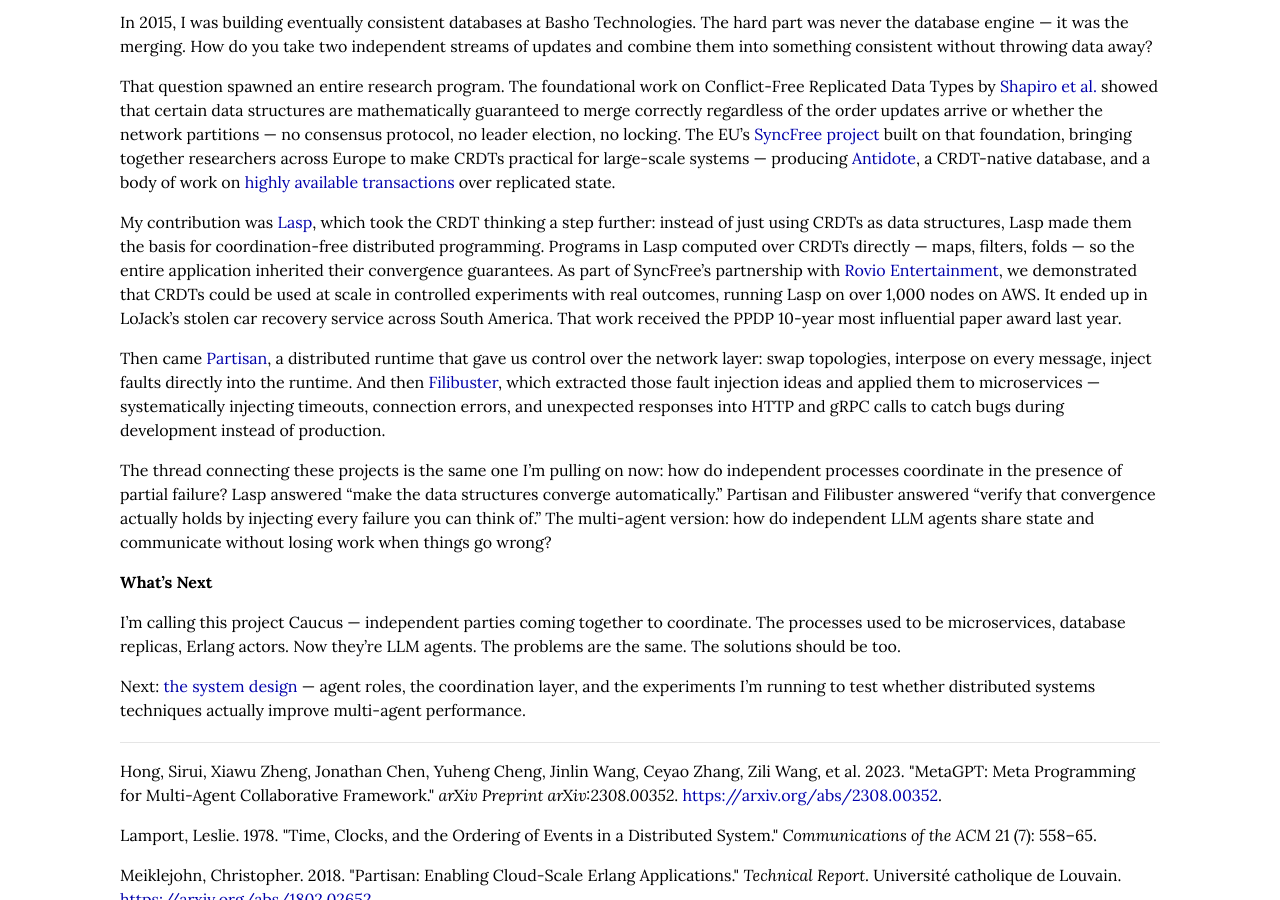
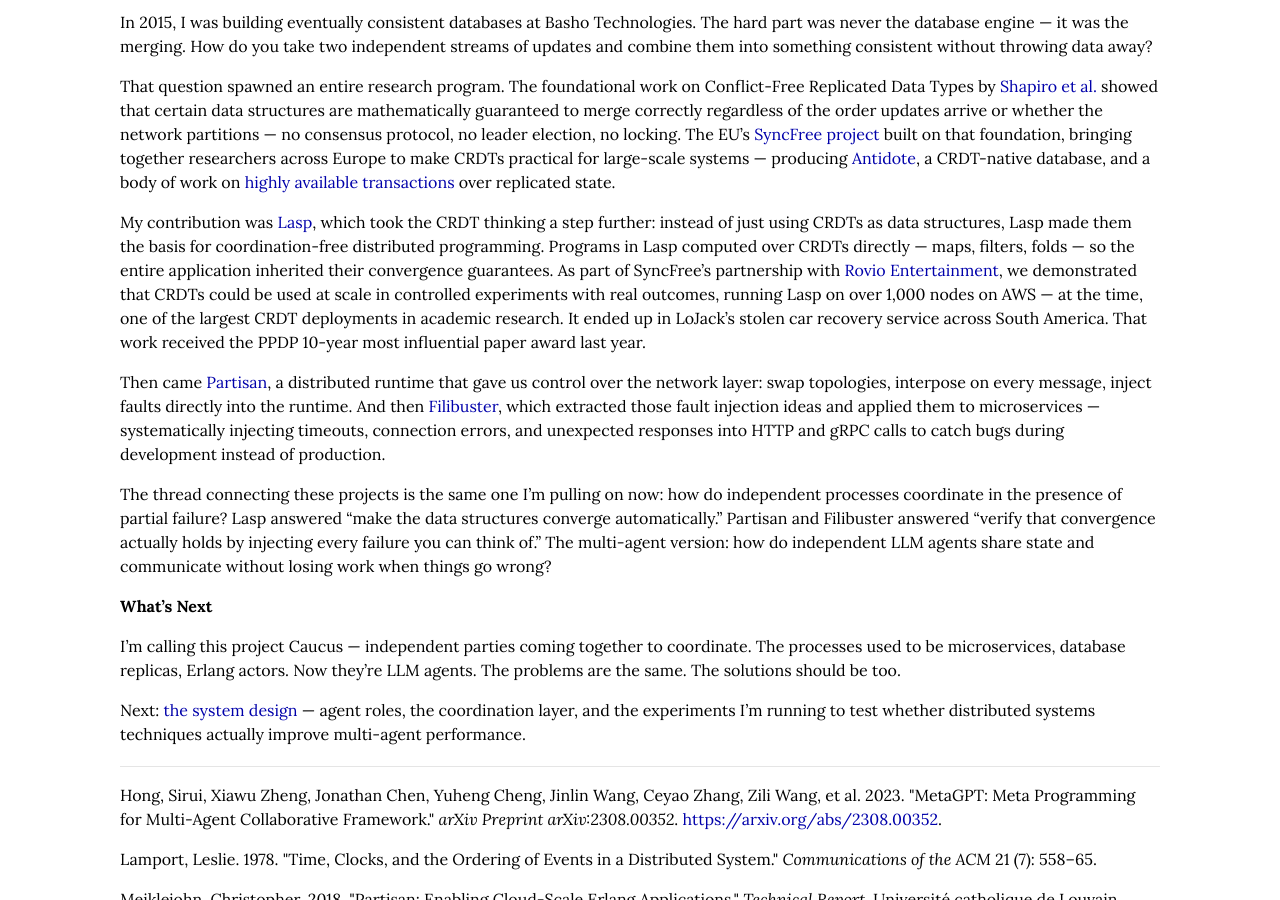
Before and after one commit to cmeiklejohn/cmeiklejohn.github.io, a Jekyll site: the page built from _posts/2026-03-30-caucus.markdown, in a window 1280 px wide and 900 px high, scrolled down 1622 px. Built offline with Jekyll 4.4.1, drawn with Linux system fonts in a browser that asks for light colours; some web fonts are replaced.

Commit message:
Frame 1000-node experiment in research context
https://claude.ai/code/session_018mjBVoMgWwm8eLhnnMXsGy

```diff
--- a/_posts/2026-03-30-caucus.markdown
+++ b/_posts/2026-03-30-caucus.markdown
@@ -44,7 +44,7 @@ In 2015, I was building eventually consistent databases at Basho Technologies. T
 
 That question spawned an entire research program. The foundational work on Conflict-Free Replicated Data Types by [Shapiro et al.](https://hal.inria.fr/inria-00555588) showed that certain data structures are mathematically guaranteed to merge correctly regardless of the order updates arrive or whether the network partitions — no consensus protocol, no leader election, no locking. The EU's [SyncFree project](https://syncfree.lip6.fr) built on that foundation, bringing together researchers across Europe to make CRDTs practical for large-scale systems — producing [Antidote](https://www.antidotedb.eu/), a CRDT-native database, and a body of work on [highly available transactions](https://haslab.wordpress.com/2015/07/07/antidote-the-cure-for-your-cloud-database/) over replicated state.
 
-My contribution was [Lasp](https://arxiv.org/abs/1510.07191), which took the CRDT thinking a step further: instead of just using CRDTs as data structures, Lasp made them the basis for coordination-free distributed programming. Programs in Lasp computed over CRDTs directly — maps, filters, folds — so the entire application inherited their convergence guarantees. As part of SyncFree's partnership with [Rovio Entertainment](https://www.rovio.com/), we demonstrated that CRDTs could be used at scale in controlled experiments with real outcomes, running Lasp on over 1,000 nodes on AWS. It ended up in LoJack's stolen car recovery service across South America. That work received the PPDP 10-year most influential paper award last year.
+My contribution was [Lasp](https://arxiv.org/abs/1510.07191), which took the CRDT thinking a step further: instead of just using CRDTs as data structures, Lasp made them the basis for coordination-free distributed programming. Programs in Lasp computed over CRDTs directly — maps, filters, folds — so the entire application inherited their convergence guarantees. As part of SyncFree's partnership with [Rovio Entertainment](https://www.rovio.com/), we demonstrated that CRDTs could be used at scale in controlled experiments with real outcomes, running Lasp on over 1,000 nodes on AWS — at the time, one of the largest CRDT deployments in academic research. It ended up in LoJack's stolen car recovery service across South America. That work received the PPDP 10-year most influential paper award last year.
 
 Then came [Partisan](https://arxiv.org/abs/1802.02652), a distributed runtime that gave us control over the network layer: swap topologies, interpose on every message, inject faults directly into the runtime. And then [Filibuster](https://www.filibuster.cloud), which extracted those fault injection ideas and applied them to microservices — systematically injecting timeouts, connection errors, and unexpected responses into HTTP and gRPC calls to catch bugs during development instead of production.
 
```
